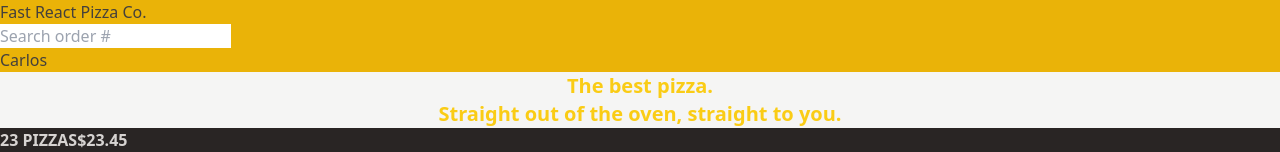
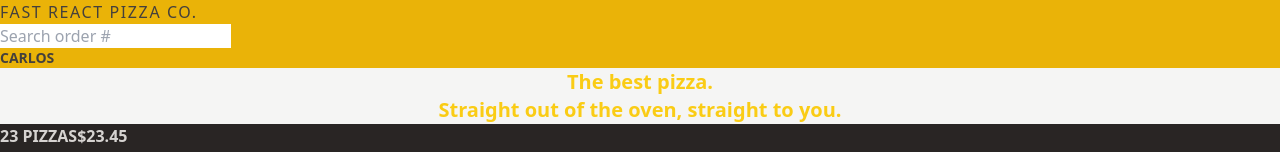
Before and after one commit to mokandev/Fast-pizza-app, a React (Vite) app: page / in a window 1280 px wide. Shown: the top 152 px of the page. Built offline with nearby package versions, Linux system fonts and the light colour scheme.

Commit message:
feat: Tailwind - Styling text

```diff
--- /dev/null
+++ b/src/features/user/Username.tsx
@@ -0,0 +1,3 @@
+export default function Username() {
+  return <div className="text-sm font-semibold">Carlos</div>;
+}
--- a/src/ui/Header.tsx
+++ b/src/ui/Header.tsx
@@ -1,13 +1,14 @@
 import { Link } from "react-router-dom";
 import SearchOrder from "../features/order/SearchOrder";
+import Username from "../features/user/Username";
 
 export default function Header() {
   return (
-    <header className="bg-yellow-500">
-      <Link to='/'>Fast React Pizza Co.</Link>
+    <header className="bg-yellow-500 uppercase">
+      <Link to='/' className="tracking-widest">Fast React Pizza Co.</Link>
       <SearchOrder />
 
-      <p>Carlos</p>
+      <Username />
     </header>
   )
 }
```
